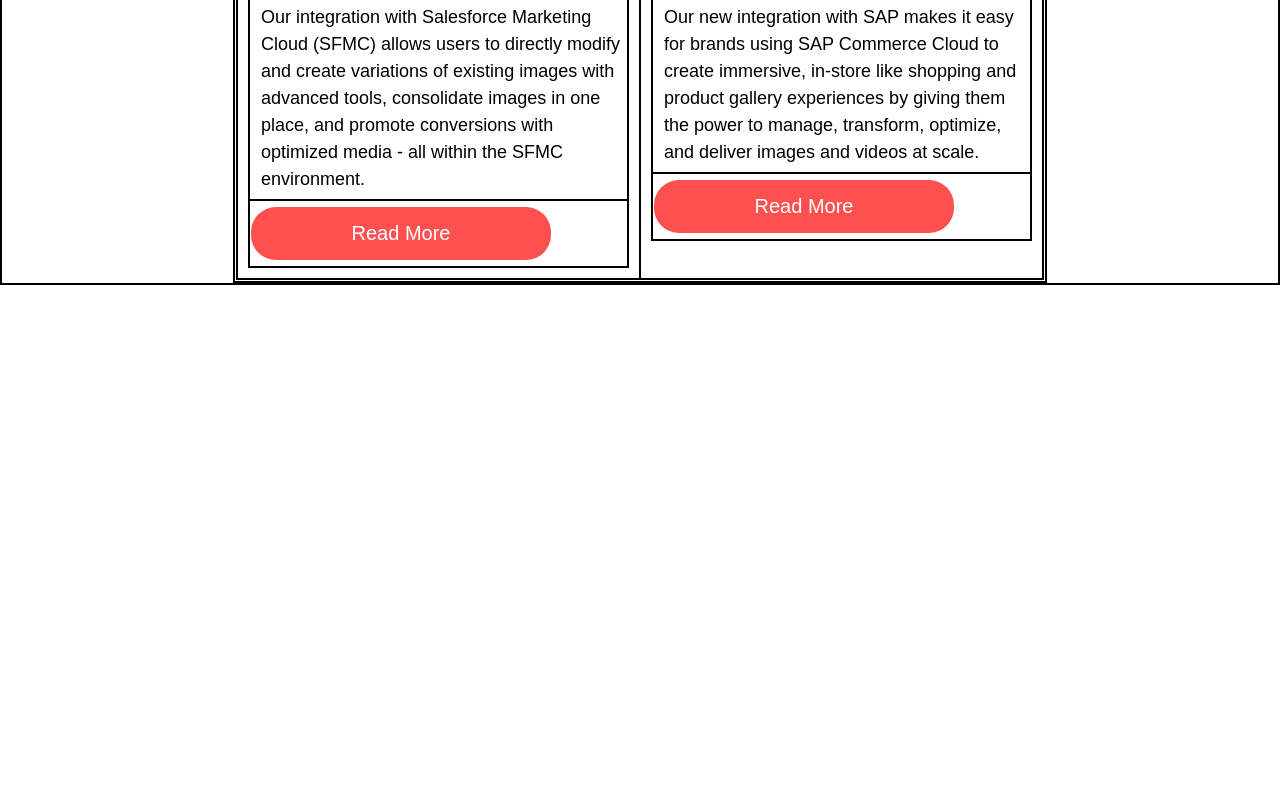
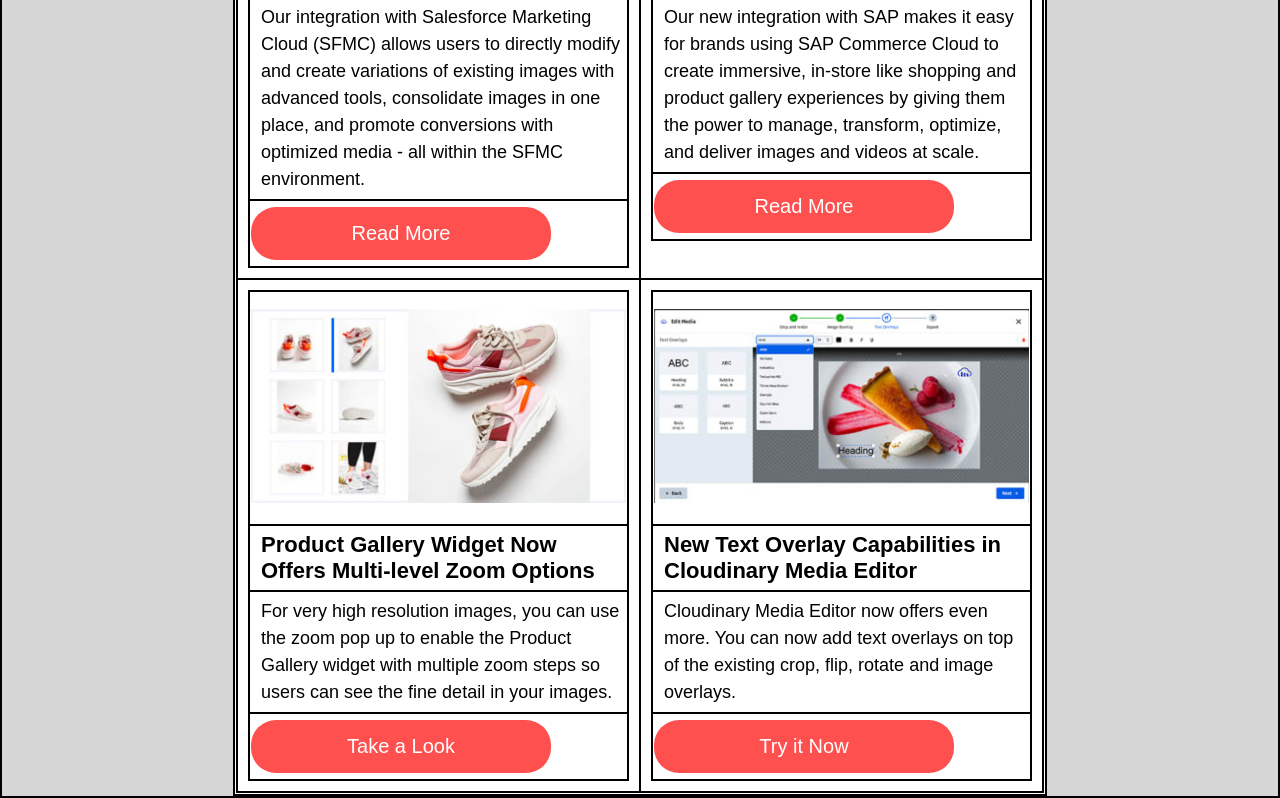
Before and after one commit to Proletariat1031/cloudinary_newsletter, a plain HTML site: page index.html in a window 1280 px wide. Shown: the part 1519-2317 px from the top of the page. Before the commit the page ends 1804 px from the top, so only its background shows below. Drawn offline with Linux system fonts and the light colour scheme.

Commit message:
added second row to double column section

```diff
--- a/index.html
+++ b/index.html
@@ -34,11 +34,11 @@
 <body style="margin:0;padding:0;">
 
     <!-- body table -->
-    <table role="presentation" style="width:100%;border-collapse:collapse;border:0;border-spacing:0;background:#ffffff;">
+    <table role="presentation" style="width:100%;border-collapse:collapse;border:0;border-spacing:0;background:#d6d6d6;">
         <tr>
             <td align="center" style="padding:0;">
                 <!-- content wrapper-->
-                <table role="presentation" style="width:100%; max-width: 800px; border-collapse:collapse;border:0;border-spacing:0;">
+                <table role="presentation" style="width:100%; max-width: 800px; border-collapse:collapse;border:0;border-spacing:0;background:#ffffff;">
                     <tr>
                         <td>
                             <!-- header logo -->
@@ -153,6 +153,7 @@
                         <td>
                             <!-- highlight double column -->
                             <table table role="presentation" style="width:100%; max-width: 800px; border-collapse:collapse;border:0;border-spacing:0;">
+                                <!-- first row -->
                                 <tr style="vertical-align: top;">
                                     <td style="max-width: 400px;padding: 10px;">
                                         <table role="presentation" style="width:100%;border-collapse:collapse;border:0;border-spacing:0;">
@@ -215,6 +216,68 @@
                                         </table>
                                     </td>
                                 </tr>
+                                <!-- second row -->
+                                <tr style="vertical-align: top;">
+                                    <td style="max-width: 400px;padding: 10px;">
+                                        <table role="presentation" style="width:100%;border-collapse:collapse;border:0;border-spacing:0;">
+                                            <tr>
+                                                <!-- banner -->
+                                                <td>
+                                                    <p><img src="img/shoes.jpg" width="375px "> </p>
+                                                </td>
+                                            </tr>
+                                            <tr>
+                                                <!-- title -->
+                                                <td>
+                                                    <p style="font-size: 22px; font-weight: 600; padding: 0 0 0 10px; margin: 5px 5px 5px 0; ">Product Gallery Widget Now Offers Multi-level Zoom Options</p>
+                                                </td>
+                                            </tr>
+                                            <tr>
+                                                <!-- content -->
+                                                <td>
+                                                    <p style="font-size: 18px; font-weight: 400; padding: 0 0 0 10px; line-height: 1.50; margin: 5px 5px 5px 0 ">For very high resolution images, you can use the zoom pop up to enable the Product Gallery widget with multiple zoom steps so users can see the fine detail in your images. </p>
+                                                </td>
+                                            </tr>
+                                            <tr>
+                                                <!-- CTA -->
+                                                <td>
+                                                    <p style="background: #ff5050; width: 300px; text-align: center; border-radius: 25px; padding: 15px 0 15px 0; margin: 5px 5px 5px 0 ">
+                                                        <a href="# " target="_blank " style="color:#ffffff; text-decoration: none; font-size: 20px; ">Take a Look</a></p>
+                                                </td>
+                                            </tr>
+                                        </table>
+                                    </td>
+                                    <td style="max-width: 400px;padding: 10px;">
+                                        <table role=" presentation " style="width:100%; border-collapse:collapse;border:0;border-spacing:0; ">
+                                            <tr>
+                                                <!-- banner -->
+                                                <td>
+                                                    <p><img src="img/cheesecake.jpg" width="375px "> </p>
+                                                </td>
+                                            </tr>
+                                            <tr>
+                                                <!-- title -->
+                                                <td>
+                                                    <p style="font-size: 22px; font-weight: 600; padding: 0 0 0 10px; margin: 5px 5px 5px 0; ">New Text Overlay Capabilities in Cloudinary Media Editor</p>
+                                                </td>
+                                            </tr>
+                                            <tr>
+                                                <!-- content -->
+                                                <td>
+                                                    <p style="font-size: 18px; font-weight: 400; padding: 0 0 0 10px; line-height: 1.50; margin: 5px 5px 5px 0 ">Cloudinary Media Editor now offers even more. You can now add text overlays on top of the existing crop, flip, rotate and image overlays.</p>
+                                                </td>
+                                            </tr>
+                                            <tr>
+                                                <!-- CTA -->
+                                                <td>
+                                                    <p style="background: #ff5050; width: 300px; text-align: center; border-radius: 25px; padding: 15px 0 15px 0; margin: 5px 5px 5px 0 ">
+                                                        <a href="# " target="_blank " style="color:#ffffff; text-decoration: none; font-size: 20px; ">Try it Now</a></p>
+                                                </td>
+                                            </tr>
+                                        </table>
+                                    </td>
+                                </tr>
+
 
 
                             </table>
```
